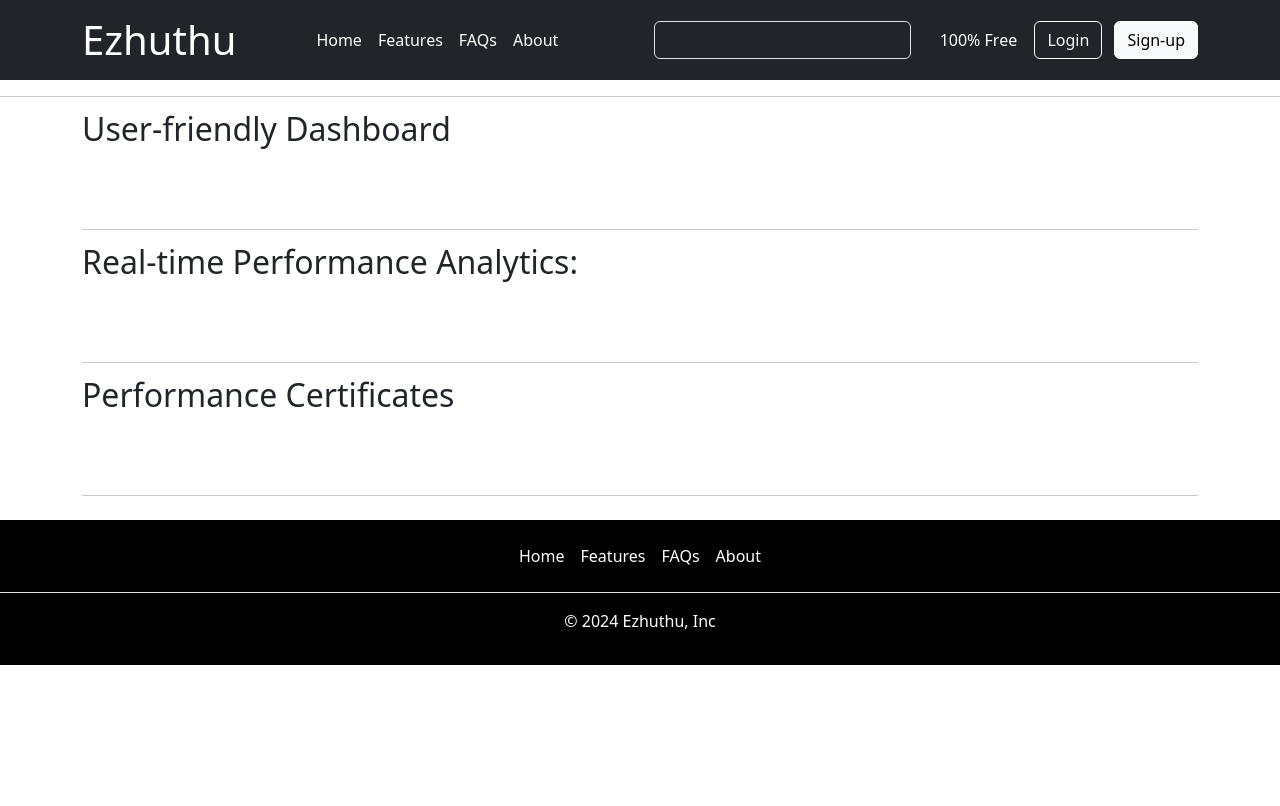
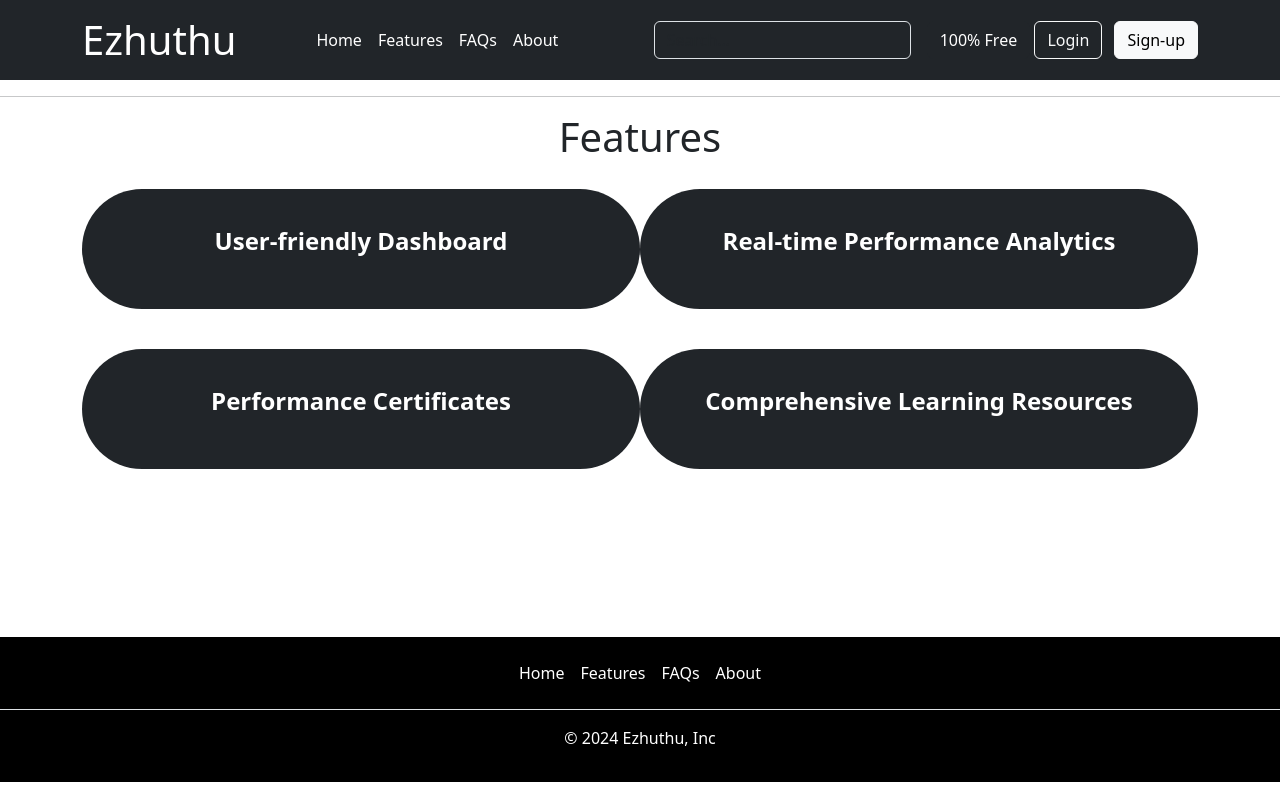
Before and after one commit to niranjank2022/Ezhuthu_Homepage, a plain HTML site: page index.html in a window 1280 px wide. Drawn offline with nearby package versions, Linux system fonts and the light colour scheme.

Commit message:
Further simplification

```diff
--- a/css/style.css
+++ b/css/style.css
@@ -12,3 +12,14 @@ header {
   footer {
     background-color: black;
   }
+
+  button.col {
+    min-height: 15vh;
+    margin-bottom: 20px;
+    margin-top: 20px;
+    /* margin-left: .1px; */
+  }
+
+  div.container-fluid {
+    height: 500px;
+  }
--- a/index.html
+++ b/index.html
@@ -1,19 +1,17 @@
 <!DOCTYPE html>
 <html lang="en">
 
-
 <head>
-    <meta charset="UTF-8">
-    <meta name="viewport" content="width=device-width, initial-scale=1.0">
+    <meta charset="UTF-8" />
+    <meta name="viewport" content="width=device-width, initial-scale=1.0" />
     <title>Ezhuthu - SAT Online Testing</title>
     <link href="https://cdn.jsdelivr.net/npm/bootstrap@5.3.2/dist/css/bootstrap.min.css" rel="stylesheet"
-        integrity="sha384-T3c6CoIi6uLrA9TneNEoa7RxnatzjcDSCmG1MXxSR1GAsXEV/Dwwykc2MPK8M2HN" crossorigin="anonymous">
-    <link rel="stylesheet" href="css/style.css">
+        integrity="sha384-T3c6CoIi6uLrA9TneNEoa7RxnatzjcDSCmG1MXxSR1GAsXEV/Dwwykc2MPK8M2HN" crossorigin="anonymous" />
+    <link rel="stylesheet" href="css/style.css" />
     <script src="script/main.js"></script>
 </head>
 
 <body>
-
     <header class="p-3 text-bg-dark">
         <div class="container">
             <div class="d-flex flex-wrap align-items-center justify-content-center justify-content-lg-start">
@@ -23,7 +21,9 @@
 
                 <ul class="nav col-12 col-lg-auto me-lg-auto mb-2 mx-4 justify-content-center mb-md-0">
                     <li><a href="#" class="nav-link px-2 text-white">Home</a></li>
-                    <li><a href="#features" class="nav-link px-2 text-white">Features</a></li>
+                    <li>
+                        <a href="#features" class="nav-link px-2 text-white">Features</a>
+                    </li>
                     <!-- <li><a href="#" class="nav-link px-2 text-white">Pricing</a></li> -->
                     <li><a href="#" class="nav-link px-2 text-white">FAQs</a></li>
                     <li><a href="#" class="nav-link px-2 text-white">About</a></li>
@@ -31,12 +31,14 @@
 
                 <form class="col-12 col-lg-auto mb-3 mb-lg-0 me-lg-3" role="search">
                     <input type="search" class="form-control form-control-dark text-bg-dark" placeholder="Search..."
-                        aria-label="Search">
+                        aria-label="Search" />
                 </form>
 
                 <div class="text-end">
                     <button type="button" class="btn btn-dark">100% Free</button>
-                    <button type="button" class="btn btn-outline-light me-2">Login</button>
+                    <button type="button" class="btn btn-outline-light me-2">
+                        Login
+                    </button>
                     <button type="button" class="btn btn-light">Sign-up</button>
                 </div>
             </div>
@@ -74,139 +76,118 @@
             style="width: 80%; height: 300px; border-radius: 21px 21px 0 0;"></div>
     </div> -->
 
-    <hr class="featurette-divider">
+    <hr class="featurette-divider" />
 
     <div id="features" class="container marketing">
-
         <!-- Three columns of text below the carousel -->
-        <div class="row" style="display: none;">
+        <div class="row" style="display: none">
             <div class="col-lg-4">
                 <svg class="bd-placeholder-img rounded-circle" width="140" height="140"
                     xmlns="http://www.w3.org/2000/svg" role="img" aria-label="Placeholder"
                     preserveAspectRatio="xMidYMid slice" focusable="false">
-                    <title>Pictures to be included here</title> <!--  -->
+                    <title>Pictures to be included here</title>
+                    <!--  -->
                     <rect width="100%" height="100%" fill="var(--bs-secondary-color)"></rect>
                 </svg>
                 <h2 class="fw-normal">Comprehensive Learning Resources</h2>
                 <p data-bs-toggle="collapse" data-bs-target="#feature1" aria-expanded="false" aria-controls="feature1">
-                    <a class="btn btn-secondary" href="#">View details »</a></p>
-                <p id="feature1" class="collapse">We offer a treasure trove of meticulously crafted study materials,
-                    practice tests, and expert tips to ensure you're well-equipped for every aspect of the SAT. From
-                    critical reading and mathematics to writing and language, our resources cover it all.</p>
-            </div><!-- /.col-lg-4 -->
+                    <a class="btn btn-secondary" href="#">View details »</a>
+                </p>
+                <p id="feature1" class="collapse">
+                    We offer a treasure trove of meticulously crafted study materials,
+                    practice tests, and expert tips to ensure you're well-equipped for
+                    every aspect of the SAT. From critical reading and mathematics to
+                    writing and language, our resources cover it all.
+                </p>
+            </div>
+            <!-- /.col-lg-4 -->
 
-
-            <div class="col-lg-4" style="display: none;">
+            <div class="col-lg-4" style="display: none">
                 <svg class="bd-placeholder-img rounded-circle" width="140" height="140"
                     xmlns="http://www.w3.org/2000/svg" role="img" aria-label="Placeholder"
                     preserveAspectRatio="xMidYMid slice" focusable="false">
-                    <title>Pictures to be included here</title> <!--  -->
+                    <title>Pictures to be included here</title>
+                    <!--  -->
                     <rect width="100%" height="100%" fill="var(--bs-secondary-color)"></rect>
                 </svg>
                 <h2 class="fw-normal">Interactive Learning Experience</h2>
                 <p data-bs-toggle="collapse" data-bs-target="#feature2" aria-expanded="false" aria-controls="feature2">
-                    <a class="btn btn-secondary" href="#">View details »</a></p>
-                <p id="feature2" class="collapse">Learning doesn't have to be dull! Our interactive platform engages you
-                    in a dynamic and immersive learning experience. Dive into challenging practice questions,
-                    interactive lessons, and real-time feedback to sharpen your skills effectively.</p>
+                    <a class="btn btn-secondary" href="#">View details »</a>
+                </p>
+                <p id="feature2" class="collapse">
+                    Learning doesn't have to be dull! Our interactive platform engages
+                    you in a dynamic and immersive learning experience. Dive into
+                    challenging practice questions, interactive lessons, and real-time
+                    feedback to sharpen your skills effectively.
+                </p>
+            </div>
+            <!-- /.col-lg-4 -->
 
-            </div><!-- /.col-lg-4 -->
-
-
-            <div class="col-lg-4" style="display: none;">
+            <div class="col-lg-4" style="display: none">
                 <svg class="bd-placeholder-img rounded-circle" width="140" height="140"
                     xmlns="http://www.w3.org/2000/svg" role="img" aria-label="Placeholder"
                     preserveAspectRatio="xMidYMid slice" focusable="false">
-                    <title>Pictures to be included here</title> <!--  -->
+                    <title>Pictures to be included here</title>
+                    <!--  -->
                     <rect width="100%" height="100%" fill="var(--bs-secondary-color)"></rect>
                 </svg>
                 <h2 class="fw-normal">Personalized Course of Study</h2>
                 <p data-bs-toggle="collapse" data-bs-target="#feature3" aria-expanded="false" aria-controls="feature3">
-                    <a class="btn btn-secondary" href="#">View details »</a></p>
-                <p id="feature3" class="collapse">Recognizing that each student is unique, we provide personalized study
-                    plans tailored to your strengths and areas that need improvement. Maximize your efficiency and
-                    optimize your study time with a plan designed just for you.</p>
-            </div><!-- /.col-lg-4 -->
-        </div><!-- /.row -->
-
+                    <a class="btn btn-secondary" href="#">View details »</a>
+                </p>
+                <p id="feature3" class="collapse">
+                    Recognizing that each student is unique, we provide personalized
+                    study plans tailored to your strengths and areas that need
+                    improvement. Maximize your efficiency and optimize your study time
+                    with a plan designed just for you.
+                </p>
+            </div>
+            <!-- /.col-lg-4 -->
+        </div>
+        <!-- /.row -->
 
         <!-- START THE FEATURETTES -->
         <!-- <hr class="featurette-divider">
         <hr class="featurette-divider"> -->
 
-        <div class="row featurette">
-            <div class="col-md-7">
-                <h2 class="featurette-heading fw-normal lh-1">User-friendly Dashboard
-                    <!-- <span class="text-body-secondary">It’ll blow your mind.</span> -->
-                </h2>
-                <!-- <p class="lead">logging in, users are greeted with anIntuitive dashboard providing quick access to all features.</p> -->
+        <div class="container-fluid text-center">
+
+            <div class="row">
+                <h1>Features</h1>
             </div>
-            <div class="col-md-5">
-                <svg class="bd-placeholder-img bd-placeholder-img-lg featurette-image img-fluid mx-auto" width="100"
-                    height="100" xmlns="http://www.w3.org/2000/svg" role="img" aria-label="Placeholder: 250X250"
-                    preserveAspectRatio="xMidYMid slice" focusable="false">
-                    <title>Picture has to come here</title>
-                    <!-- <rect width="100%" height="100%" fill="var(--bs-secondary-bg)"></rect><text x="50%" y="50%"
-                        fill="var(--bs-secondary-color)" dy=".3em">250X250</text> -->
-                </svg>
+
+            <div class="row row-cols-2 justify-content-even">
+                    <button class="col btn rounded-pill text-bg-dark" type="button">
+                        <p class="fs-4 fw-bold">User-friendly Dashboard</p>
+                    </button>
+                    <button class="col btn rounded-pill text-bg-dark" type="button">
+                        <p class="fs-4 fw-bold">Real-time Performance Analytics</p>
+                    </button>
+                    <button class="col btn rounded-pill text-bg-dark" type="button">
+                        <p class="fs-4 fw-bold">Performance Certificates</p>
+                    </button>
+                    <button class="col btn rounded-pill text-bg-dark" type="button">
+                        <p class="fs-4 fw-bold">Comprehensive Learning Resources</p>
+                    </button>
             </div>
         </div>
-
-        <hr class="featurette-divider">
-
-        <div class="row featurette">
-            <div class="col-md-7">
-                <h2 class="featurette-heading fw-normal lh-1">Real-time Performance Analytics:
-                    <!-- <span class="text-body-secondary">See for yourself.</span> -->
-                </h2>
-                <!-- <p class="lead">Receive instant feedback on practice tests, with detailed analyticshighlighting strengths and areas that need improvement.</p> -->
-            </div>
-            <div class="col-md-5">
-                <svg class="bd-placeholder-img bd-placeholder-img-lg featurette-image img-fluid mx-auto" width="100"
-                    height="100" xmlns="http://www.w3.org/2000/svg" role="img" aria-label="Placeholder: 250X250"
-                    preserveAspectRatio="xMidYMid slice" focusable="false">
-                    <title>Picture has to come here</title>
-                    <!-- <rect width="100%" height="100%" fill="var(--bs-secondary-bg)"></rect><text x="50%" y="50%"
-                        fill="var(--bs-secondary-color)" dy=".3em">250X250</text> -->
-                </svg>
-            </div>
-        </div>
-
-        <hr class="featurette-divider">
-
-        <div class="row featurette">
-            <div class="col-md-7">
-                <h2 class="featurette-heading fw-normal lh-1">Performance Certificates
-                    <!-- <span class="text-body-secondary">Checkmate.</span> -->
-                </h2>
-                <!-- <p class="lead">Earn certificates based on your performance milestones, providing a sense of accomplishment and motivation to keep pushing forward.</p> -->
-            </div>
-            <div class="col-md-5">
-                <svg class="bd-placeholder-img bd-placeholder-img-lg featurette-image img-fluid mx-auto" width="100"
-                    height="100" xmlns="http://www.w3.org/2000/svg" role="img" aria-label="Placeholder: 250X250"
-                    preserveAspectRatio="xMidYMid slice" focusable="false">
-                    <title>Picture has to come here</title>
-                    <!-- <rect width="100%" height="100%" fill="var(--bs-secondary-bg)"></rect><text x="50%" y="50%"
-                        fill="var(--bs-secondary-color)" dy=".3em">250X250</text> -->
-                </svg>
-            </div>
-        </div>
-
-        <hr class="featurette-divider">
-
-        <!-- /END THE FEATURETTES -->
-
     </div>
-
-
 
     <footer class="py-3 my-4">
         <ul class="nav justify-content-center border-bottom pb-3 mb-3">
-            <li class="nav-item"><a href="#" class="nav-link px-2 text-white">Home</a></li>
-            <li class="nav-item"><a href="#features" class="nav-link px-2 text-white">Features</a></li>
+            <li class="nav-item">
+                <a href="#" class="nav-link px-2 text-white">Home</a>
+            </li>
+            <li class="nav-item">
+                <a href="#features" class="nav-link px-2 text-white">Features</a>
+            </li>
             <!-- <li class="nav-item"><a href="#" class="nav-link px-2 text-white">Pricing</a></li> -->
-            <li class="nav-item"><a href="#" class="nav-link px-2 text-white">FAQs</a></li>
-            <li class="nav-item"><a href="#" class="nav-link px-2 text-white">About</a></li>
+            <li class="nav-item">
+                <a href="#" class="nav-link px-2 text-white">FAQs</a>
+            </li>
+            <li class="nav-item">
+                <a href="#" class="nav-link px-2 text-white">About</a>
+            </li>
         </ul>
         <p class="text-center text-white">© 2024 Ezhuthu, Inc</p>
     </footer>
```
